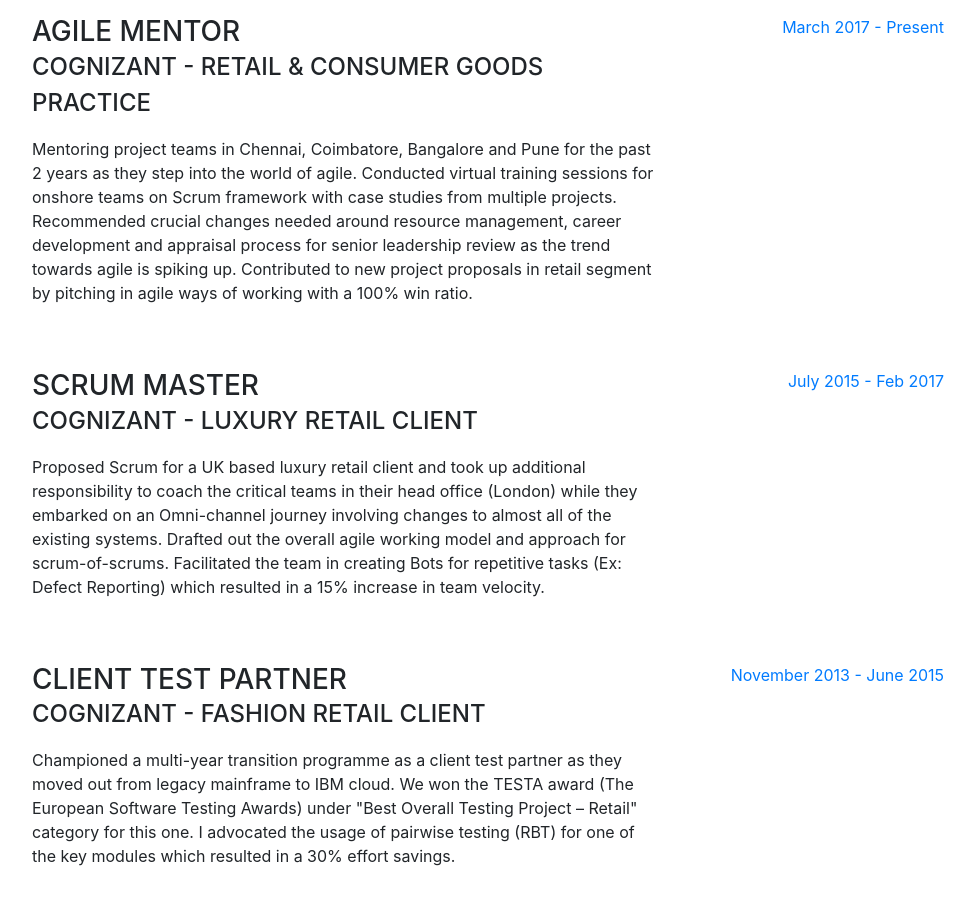
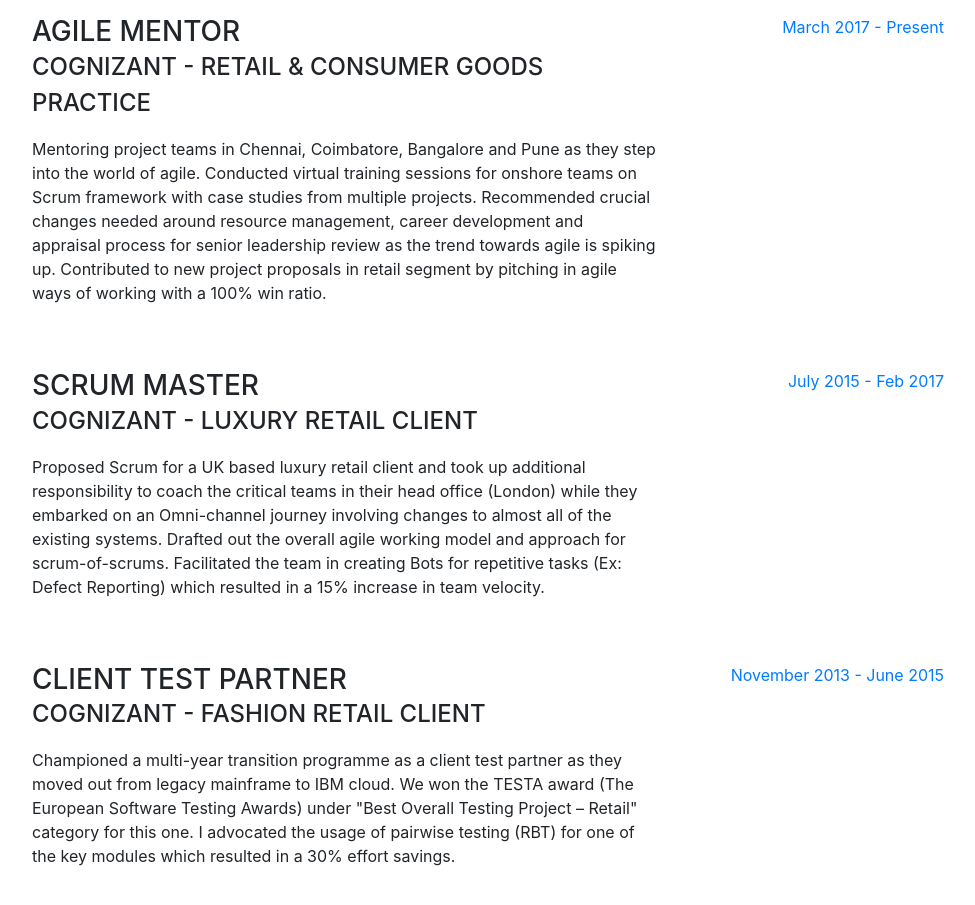
Before and after one commit to Ramnath85/Ramnath85.github.io, a website with bundled scripts: page index.html in a window 1280 px wide. Shown: the part 920-1825 px from the top of the page, without its empty margins (288-1263 px from the left). Built offline with nearby package versions, Linux system fonts and the light colour scheme; a web font is replaced by a local one.

Commit message:
Update index.html

```diff
--- a/index.html
+++ b/index.html
@@ -97,7 +97,7 @@
             <div class="resume-content mr-auto">
               <h3 class="mb-0">Agile Mentor</h3>
               <div class="subheading mb-3">Cognizant - Retail & Consumer Goods Practice</div>
-              <p>Mentoring project teams in Chennai, Coimbatore, Bangalore and Pune for the past 2 years as they step into the world of agile.  Conducted virtual training sessions for onshore teams on Scrum framework with case studies from multiple projects.  Recommended crucial changes needed around resource management, career development and appraisal process for senior leadership review as the trend towards agile is spiking up. Contributed to new project proposals in retail segment by pitching in agile ways of working with a 100% win ratio.
+              <p>Mentoring project teams in Chennai, Coimbatore, Bangalore and Pune as they step into the world of agile.  Conducted virtual training sessions for onshore teams on Scrum framework with case studies from multiple projects.  Recommended crucial changes needed around resource management, career development and appraisal process for senior leadership review as the trend towards agile is spiking up. Contributed to new project proposals in retail segment by pitching in agile ways of working with a 100% win ratio.
 			  </p>
             </div>
             <div class="resume-date text-md-right">
```
